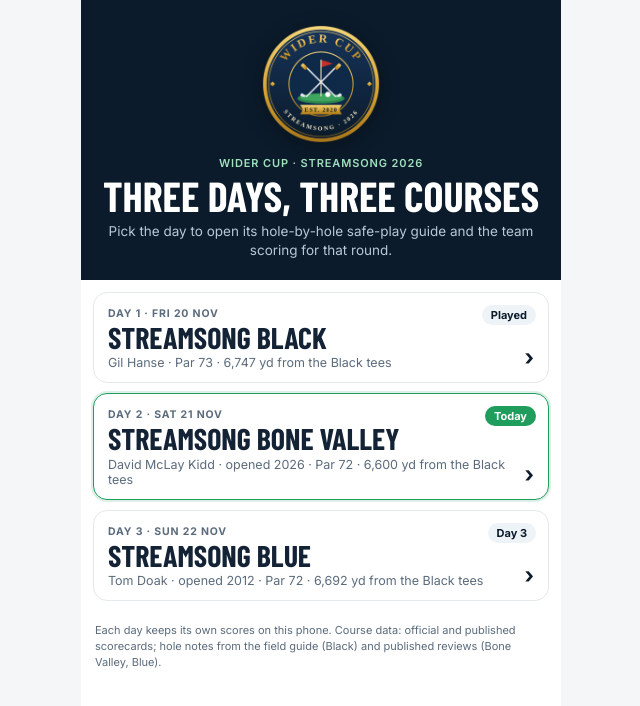
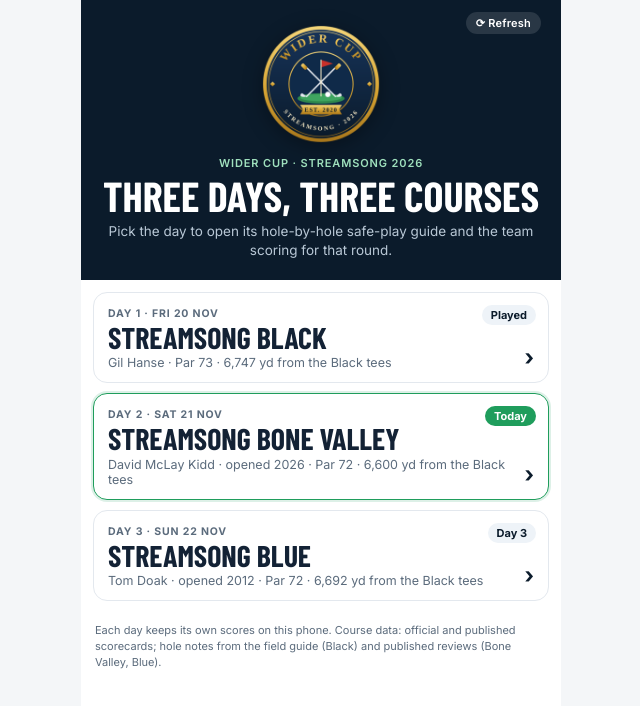
Before and after one commit to loneguard2002/stats, a plain HTML site: page streamsong-black/index.html in a window 1280 px wide. Shown: the whole page, without its empty margins (319-959 px from the left). Drawn offline with nearby package versions, Linux system fonts and the light colour scheme.

Commit message:
Add Refresh button for the home-screen web app
Co-Authored-By: Claude Opus 5.5 <noreply@anthropic.com>
Claude-Session: https://claude.ai/code/session_015VJ31NPYebqMPjqK74QDEJ

```diff
--- a/streamsong-black/index.html
+++ b/streamsong-black/index.html
@@ -163,6 +163,10 @@
   .day .res{margin-top:8px;font-size:12.5px;font-weight:600}
   .day .go{position:absolute;right:14px;bottom:12px;font-size:22px;font-weight:700;color:var(--navy)}
   .hdrlink{align-self:center;margin:4px 6px 0;flex:none;white-space:nowrap;background:rgba(255,255,255,.12);color:#fff;border-radius:999px;padding:4px 10px;font:600 11px Inter,Arial,sans-serif;text-decoration:none;letter-spacing:.02em;text-transform:none}
+  .rfbtn{margin-left:auto;margin-right:0}
+  .homebtn{white-space:nowrap;flex:none}
+  #h-kicker{flex:1;min-width:0;overflow:hidden;text-overflow:ellipsis;white-space:nowrap}
+  @media (max-width:400px){ .rfw{display:none} }
   .homebtn{background:rgba(255,255,255,.12);border:0;color:#fff;border-radius:999px;padding:4px 10px;font:600 11px Inter,Arial,sans-serif;cursor:pointer;margin-right:8px;letter-spacing:.02em}
   #print{display:none}
   @media print{
@@ -188,13 +192,13 @@
 </head>
 <body>
 <div id="home" class="wrap">
-  <div class="home-hero"><img class="herobadge" src="img/wider-cup-256.png" alt="Wider Cup badge"><div class="kicker">Wider Cup · Streamsong 2026</div><h1>THREE DAYS, THREE COURSES</h1><p>Pick the day to open its hole-by-hole safe-play guide and the team scoring for that round.</p></div>
+  <div class="home-hero" style="position:relative"><button class="homebtn rfbtn" data-refresh="1" aria-label="Refresh" style="position:absolute;top:12px;right:12px">⟳ Refresh</button><img class="herobadge" src="img/wider-cup-256.png" alt="Wider Cup badge"><div class="kicker">Wider Cup · Streamsong 2026</div><h1>THREE DAYS, THREE COURSES</h1><p>Pick the day to open its hole-by-hole safe-play guide and the team scoring for that round.</p></div>
   <div class="days" id="days"></div>
   <footer>Each day keeps its own scores on this phone. Course data: official and published scorecards; hole notes from the field guide (Black) and published reviews (Bone Valley, Blue).</footer>
 </div>
 <div id="screen" class="wrap">
   <header>
-    <div class="kicker" style="display:flex;align-items:center"><button class="homebtn" data-home="1">‹ All days</button><span id="h-kicker">Wider Cup / Streamsong Black</span></div>
+    <div class="kicker" style="display:flex;align-items:center"><button class="homebtn" data-home="1">‹ All days</button><span id="h-kicker">Wider Cup / Streamsong Black</span><button class="homebtn rfbtn" data-refresh="1" aria-label="Refresh">⟳<span class="rfw"> Refresh</span></button></div>
     <div class="titlerow">
       <img class="hbadge" src="img/wider-cup-256.png" alt="">
       <h1 id="h-title">HOLE 01</h1>
@@ -1271,6 +1275,7 @@ document.addEventListener("keydown", e=>{ if (e.key==="Escape") exitVidFs(); });
 function go(i){ vidOpen=false; exitVidFs(); state.view="course"; state.hole=(i+18)%18; const tag=state.course+"-hole-"+(state.hole+1); try{ history.replaceState(null,"","#"+tag); }catch(e){ location.hash=tag; } render(); window.scrollTo(0,0); }
 function goHome(){ state.view="home"; try{ history.replaceState(null,"","#home"); }catch(e){ location.hash="home"; } render(); window.scrollTo(0,0); }
 document.addEventListener("click", e=>{
+  const rb=e.target.closest("[data-refresh]"); if (rb){ rb.textContent="⟳ Loading…"; const u=location.pathname+"?v="+Date.now()+location.hash; location.replace(u); return; }
   const hb=e.target.closest("[data-home]"); if (hb){ goHome(); return; }
   const cb=e.target.closest("[data-course]"); if (cb){ setCourse(cb.dataset.course); state.hole=0; go(0); return; }
   const t=e.target.closest("[data-tee]"); if (t){ state.tee=t.dataset.tee; render(); return; }
```
